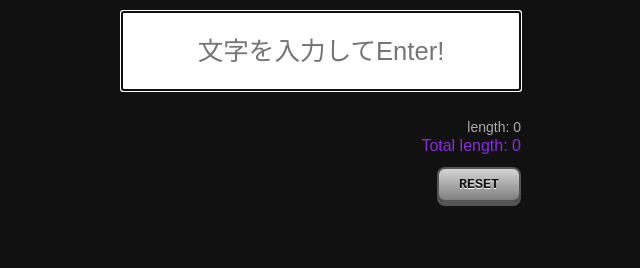
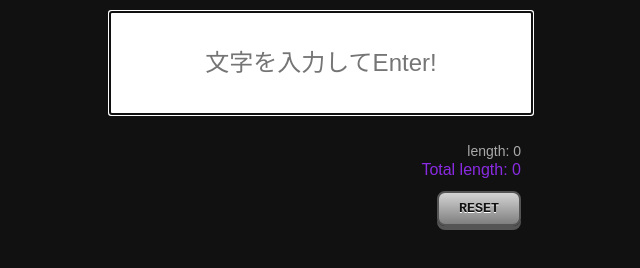
Before and after one commit to mof-space-dev/brain-dump, a plain HTML site: page index.html in a window 1280 px wide. Shown: the part 234-502 px from the top of the page, without its empty margins (319-959 px from the left). Drawn offline with Linux system fonts and the light colour scheme.

Commit message:
Height change Css

```diff
--- a/static/style.css
+++ b/static/style.css
@@ -38,13 +38,11 @@ h1.bottom {
 }
 
 input {
-  font-size: 2vw;
+  font-size: 24px;
   padding: 10px;
-  width: 90vw;
-  max-width: 400px;
+  width: 400px;
   height: 80px;
   text-align: center;
-  box-sizing: border-box;
 }
 
 
```
